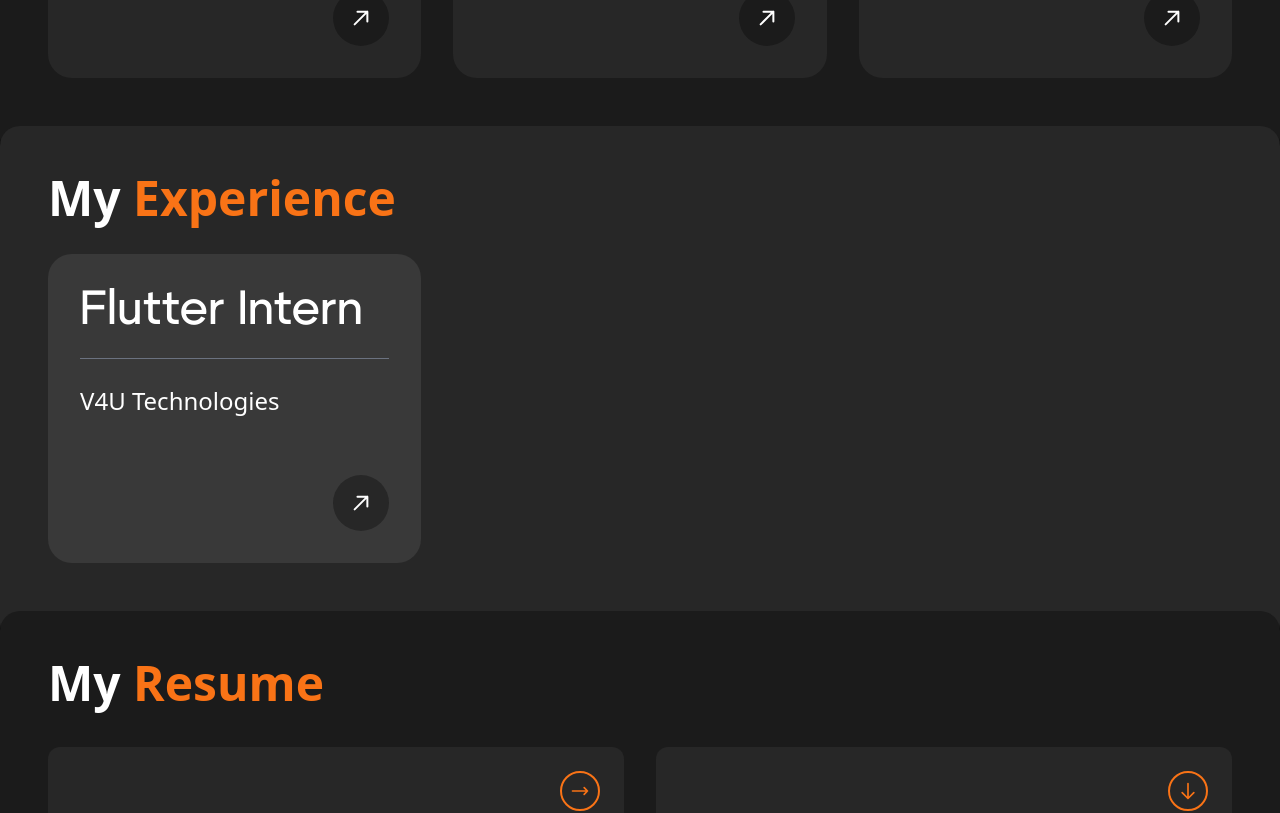
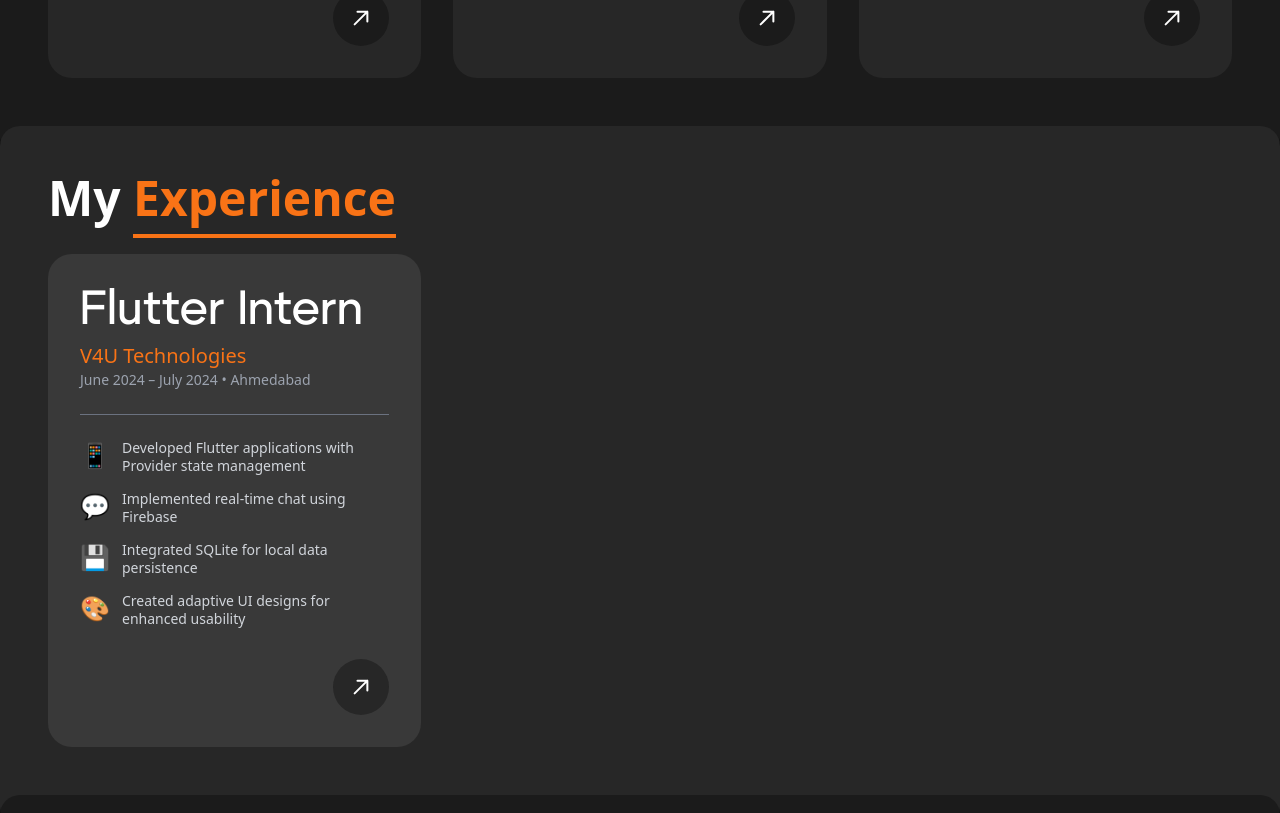
Before and after one commit to krish-1604/Portfolio, a React (Create React App) app: page / in a window 1280 px wide. Shown: the part 2560-3373 px from the top of the page. Built offline with nearby package versions, Linux system fonts and the light colour scheme; a web font is replaced by a local one.

Commit message:
experience page animations

```diff
--- a/src/components/experience.jsx
+++ b/src/components/experience.jsx
@@ -1,33 +1,125 @@
 import React from 'react';
+import { motion } from 'framer-motion';
 
 const Experience = () => {
   const driveLink = "https://drive.google.com/file/d/1FFe2COLnCVNIWr9xa13g7pPZp1PUrfxT/view";
 
+  const achievements = [
+    {
+      icon: "📱",
+      text: "Developed Flutter applications with Provider state management"
+    },
+    {
+      icon: "💬",
+      text: "Implemented real-time chat using Firebase"
+    },
+    {
+      icon: "💾",
+      text: "Integrated SQLite for local data persistence"
+    },
+    {
+      icon: "🎨",
+      text: "Created adaptive UI designs for enhanced usability"
+    }
+  ];
+
   return (
-    <div id="exp" className="w-full bg-[#272727] p-12 rounded-[20px] -mt-8 pb-20">
-      {/* Header Section */}
-      <div className="max-w-7xl mx-auto">
+    <motion.div
+      id="exp"
+      className="w-full bg-[#272727] p-12 rounded-[20px] -mt-8 pb-20"
+      initial={{ opacity: 0 }}
+      whileInView={{ opacity: 1 }}
+      viewport={{ once: true }}
+      transition={{ duration: 1 }}
+    >
+      <motion.div className="max-w-7xl mx-auto">
         <div className="flex flex-col md:flex-row justify-between items-start md:items-center pb-4 md:pb-0">
           <h1 className="text-4xl md:text-5xl font-bold text-white">
-            My <span className="text-orange-500">Experience</span>
+            My <span className="text-orange-500 relative">
+              Experience
+              <motion.span
+                className="absolute -bottom-2 left-0 w-full h-1 bg-orange-500"
+                initial={{ scaleX: 0 }}
+                whileInView={{ scaleX: 1 }}
+                transition={{ duration: 1, delay: 0.4 }}
+              />
+            </span>
           </h1>
         </div>
-      </div>
-      <div className="max-w-7xl mx-auto grid grid-cols-1 md:grid-cols-2 lg:grid-cols-3 gap-8 pt-8">
-        <a
+      </motion.div>
+
+      <motion.div className="max-w-7xl mx-auto grid grid-cols-1 md:grid-cols-2 lg:grid-cols-3 gap-8 pt-8">
+        <motion.a
           href={driveLink}
           target="_blank"
           rel="noopener noreferrer"
           className="relative group block"
+          whileHover={{ scale: 1.02 }}
+          transition={{ duration: 0.5 }}
         >
-          <div className="bg-[#393939] rounded-3xl p-8 transition-transform hover:scale-105 hover:bg-[#505050] duration-300">
-            <h2 className="text-5xl font-cygre text-white pb-6">Flutter Intern</h2>
-            <hr className="border-gray-500" />
-            <div className="py-6">
-              <p className="text-white text-[24px]">V4U Technologies</p>
-            </div>
-            <div className="flex justify-end pt-8">
-              <div className="bg-[#272727] rounded-full p-4 transform rotate-[-45deg] group-hover:scale-125 transition-transform duration-300">
+          <motion.div
+            className="bg-[#393939] rounded-3xl p-8 relative overflow-hidden"
+            initial={{ backgroundColor: "#393939" }}
+            whileHover={{ backgroundColor: "#505050" }}
+            transition={{ duration: 0.6 }}
+          >
+            <motion.div
+              className="absolute top-0 left-0 w-full h-1 bg-gradient-to-r from-orange-500 to-red-500"
+              initial={{ scaleX: 0 }}
+              whileHover={{ scaleX: 1 }}
+              transition={{ duration: 0.8 }}
+            />
+
+            <motion.div
+              initial={{ y: 20, opacity: 0 }}
+              whileInView={{ y: 0, opacity: 1 }}
+              transition={{ duration: 0.8 }}
+            >
+              <h2 className="text-5xl font-cygre text-white pb-2">Flutter Intern</h2>
+              <p className="text-orange-500 text-xl">V4U Technologies</p>
+              <p className="text-gray-400 text-sm">June 2024 – July 2024 • Ahmedabad</p>
+            </motion.div>
+
+            <motion.hr
+              className="border-gray-500 my-6"
+              initial={{ scaleX: 0 }}
+              whileInView={{ scaleX: 1 }}
+              transition={{ duration: 0.8, delay: 0.2 }}
+            />
+
+            <motion.div
+              className="space-y-4"
+              initial={{ opacity: 0 }}
+              whileInView={{ opacity: 1 }}
+              transition={{ duration: 0.8, delay: 0.4 }}
+            >
+              {achievements.map((achievement, index) => (
+                <motion.div
+                  key={index}
+                  className="flex items-start gap-3"
+                  initial={{ x: -20, opacity: 0 }}
+                  whileInView={{ x: 0, opacity: 1 }}
+                  transition={{ duration: 0.5, delay: index * 0.1 }}
+                >
+                  <span className="text-2xl">{achievement.icon}</span>
+                  <p className="text-gray-300 text-sm leading-tight">{achievement.text}</p>
+                </motion.div>
+              ))}
+            </motion.div>
+
+            <motion.div
+              className="flex justify-end pt-8"
+              whileHover={{ scale: 1.1 }}
+              transition={{ duration: 0.5 }}
+            >
+              <motion.div
+                className="bg-[#272727] rounded-full p-4 transform rotate-[-45deg]"
+                whileHover={{
+                  rotate: 0,
+                  backgroundColor: "#FF6B00",
+                  transition: { duration: 0.6 }
+                }}
+              >
                 <svg
                   className="w-6 h-6 text-white"
                   fill="none"
@@ -41,12 +133,12 @@ const Experience = () => {
                     d="M14 5l7 7m0 0l-7 7m7-7H3"
                   />
                 </svg>
-              </div>
-            </div>
-          </div>
-        </a>
-      </div>
-    </div>
+              </motion.div>
+            </motion.div>
+          </motion.div>
+        </motion.a>
+      </motion.div>
+    </motion.div>
   );
 };
 
```
